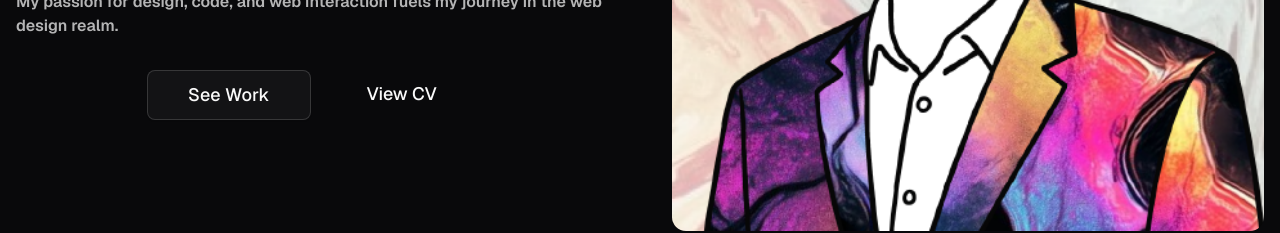
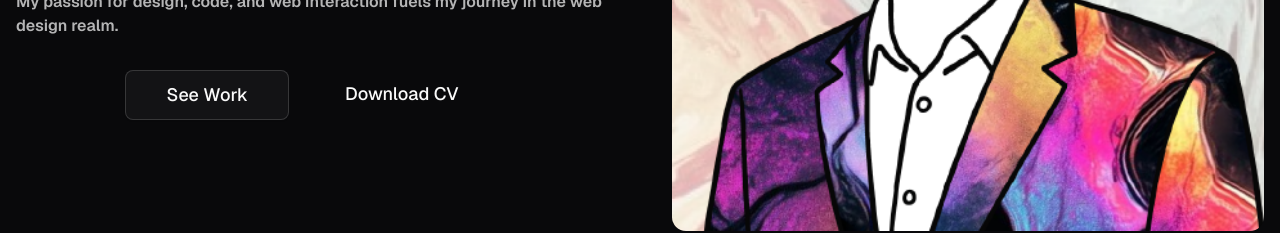
Before and after one commit to z3tz3r0/z3tz3r0.github.io, a React (Vite) app: page / in a window 1280 px wide. Shown: the part 441-674 px from the top of the page. Built offline with nearby package versions, Linux system fonts and the light colour scheme.

Commit message:
feat(download): make CV downloadable directly

```diff
--- a/src/pages/Hero.tsx
+++ b/src/pages/Hero.tsx
@@ -23,11 +23,11 @@ const Hero = () => {
               </Button>
             </a>
             <a
-              href="https://drive.google.com/file/d/1tzYA1_zxCX5mN-GyTFTSlnXa5eUHLYMN/view?usp=sharing"
-              target="_blank"
+              href="/CV_Kittipan Wangsakarn.pdf"
+              download="CV-Kittipan_Wangsakarn.pdf"
             >
               <Button variant="ghost" className="py-6 px-10 text-lg">
-                View CV
+                Download CV
               </Button>
             </a>
           </div>
```
Also changed, not shown: 1 other file (tests, documents, lock files or other folders).
